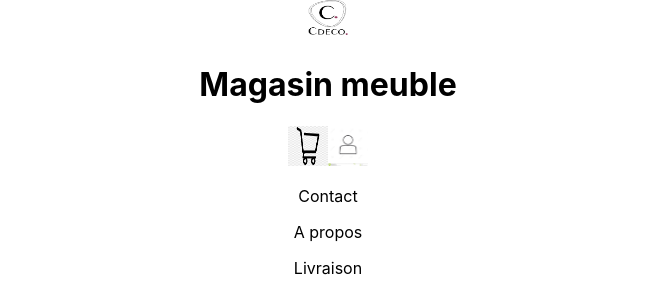
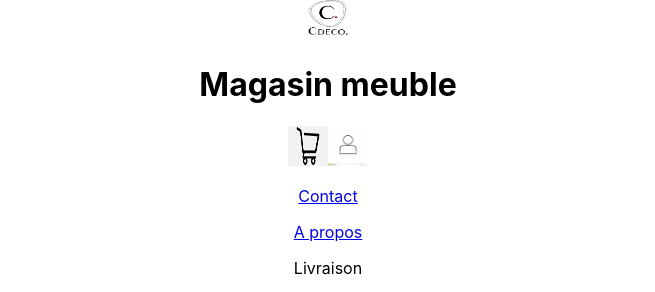
Before and after one commit to adatechschool/project-collectif---site-de-meuble-front, a React (Create React App) app: page / in a window 1280 px wide. Shown: the top 292 px of the page, without its empty margins (312-967 px from the left). Built offline with nearby package versions, Linux system fonts and the light colour scheme; no server answers.

Commit message:
Front liens

```diff
--- a/src/Footer.js
+++ b/src/Footer.js
@@ -6,21 +6,32 @@ import facebook from './facebook.svg'
 function Footer () {
     return (
         <div>
-                <p>
+                <a href="https://instagram.com" target="_blank">
+                  <p>
                   Contact
                 </p>
+                </a>
+                <a href="https://instagram.com" target="_blank">
                 <p>
                   A propos
                 </p>
+                </a>
+                <a href="https://instagram.com" target="_blank"></a>
                 <p>
                   Livraison
                 </p>
                 <p>
                   Reseax sociaux
                 </p>
-            <img src ={twitter} alt= 'twitter' className ='logo'/>
-            <img src ={instagram} alt= 'instagram' className ='logo'/>
-            <img src ={facebook} alt= 'facebook' className ='logo'/>
+                <a href="https://twitter.com" target="_blank">
+                  <img src ={twitter} alt= 'twitter' className ='logo'/>
+                </a>
+                <a href="https://instagram.com" target="_blank">
+                  <img src ={instagram} alt= 'instagram' className ='logo'/>
+                </a>
+                <a href="https://facebook.com" target="_blank">
+                <img src ={facebook} alt= 'facebook' className ='logo'/>
+                </a>
         </div>
     )
 }
--- a/src/Header.js
+++ b/src/Header.js
@@ -6,13 +6,19 @@ import panier from './panier.png'
 function Header () {
     return (
         <div>
+            <a href="" target="_blank">
             <img src={logo} alt= 'logo' className ='logo' />
+            </a>
             <h1>
                 Magasin meuble
             </h1>
             <nav>
+            <a href="" target="_blank">
             <img src ={panier} alt= 'panier' className ='logo'/>
+            </a>
+            <a href="" target="_blank">
             <img src ={download} alt= 'profil' className ='logo'/>
+            </a>
             </nav>
         </div>
     )
--- a/src/Item.js
+++ b/src/Item.js
@@ -1,9 +1,11 @@
 import React from 'react'
-import twitter from './twitter.svg'
+import cupboard from './cupboard.jfif'
+
 
 const Item = ({ info }) =>
         <div>
-            <img src ={twitter} alt= 'twitter' className ='product'/>
+
+            <img src ={cupboard} alt= 'cupboard' className ='product'/>
             <h4 className='name'> {`Nom: ${info.name}`}
             </h4>
             <h5 className='category'> {`Catégorie: ${info.username}`}
```
Also changed, not shown: src/cupboard.jfif (added).
